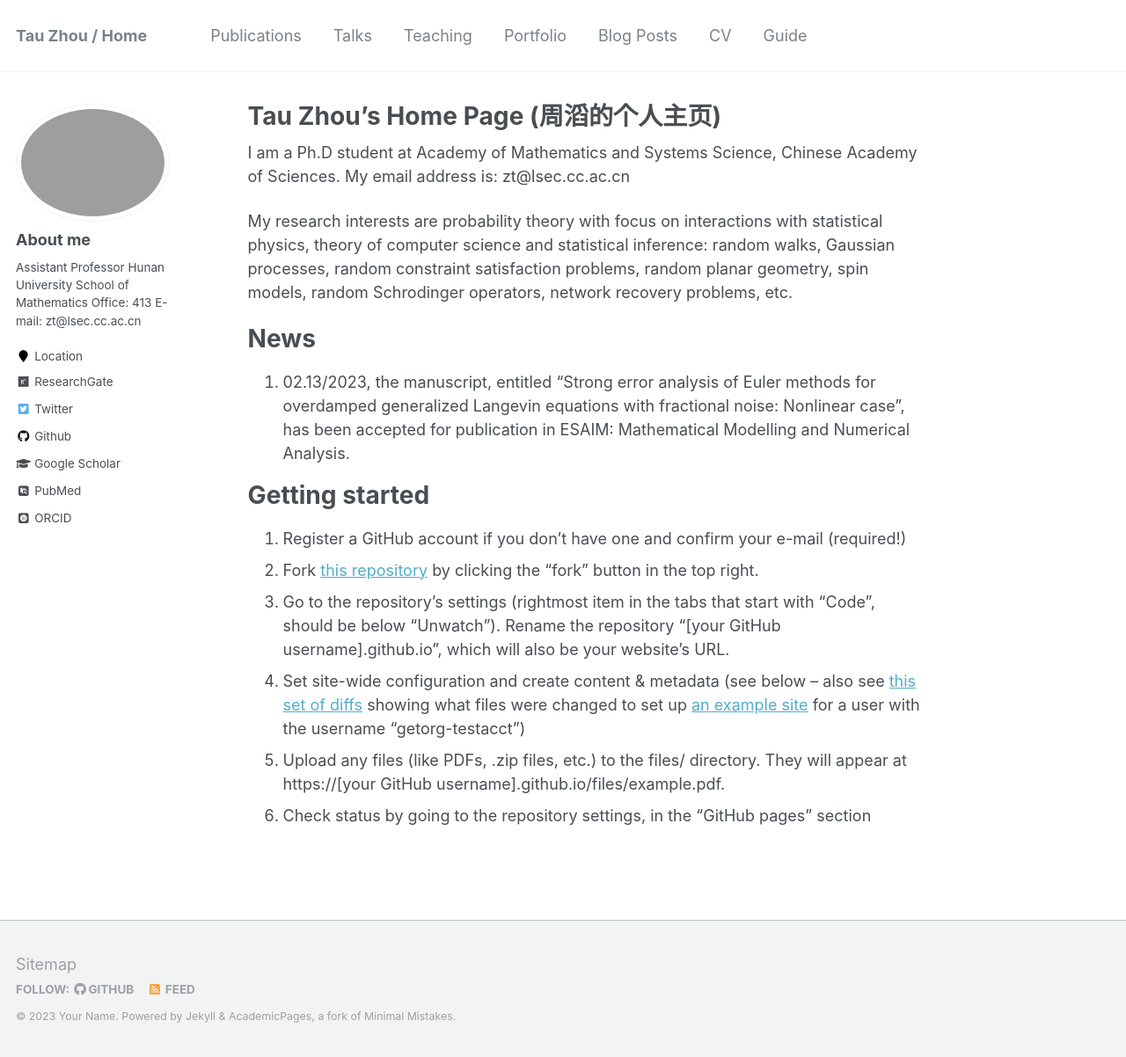
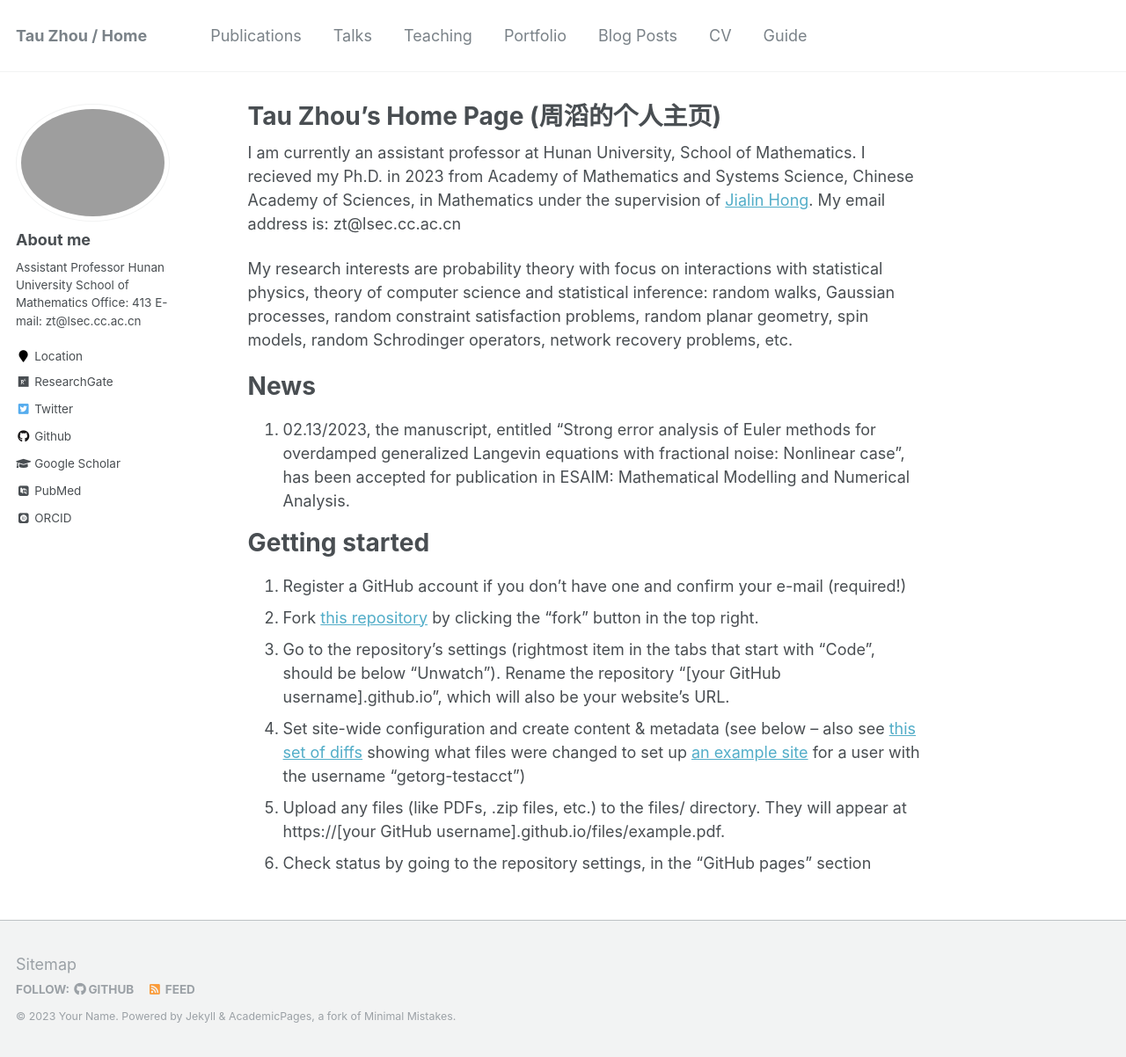
Before and after one commit to Tau-Zhou/Tau-Zhou.github.io, a Jekyll site: the page built from _pages/about.md, in a window 1280 px wide and 1202 px high. Shown: the whole window at 88% size. Built offline with Jekyll 4.4.1, drawn with Linux system fonts in a browser that asks for light colours; some web fonts are replaced.

Commit message:
Update about.md

```diff
--- a/_pages/about.md
+++ b/_pages/about.md
@@ -8,7 +8,7 @@ redirect_from:
   - /about.html
 ---
 
-I am a Ph.D student at Academy of Mathematics and Systems Science, Chinese Academy of Sciences. My email address is: zt@lsec.cc.ac.cn
+I am currently an assistant professor at Hunan University, School of Mathematics. I recieved my Ph.D. in 2023 from Academy of Mathematics and Systems Science, Chinese Academy of Sciences, in Mathematics under the supervision of [Jialin Hong](http://www.cc.ac.cn/staff/hjl.html). My email address is: zt@lsec.cc.ac.cn
 
 
 My research interests are probability theory with focus on interactions with statistical physics, theory of computer science and statistical inference: random walks, Gaussian processes, random constraint satisfaction problems, random planar geometry, spin models, random Schrodinger operators, network recovery problems, etc.
```
